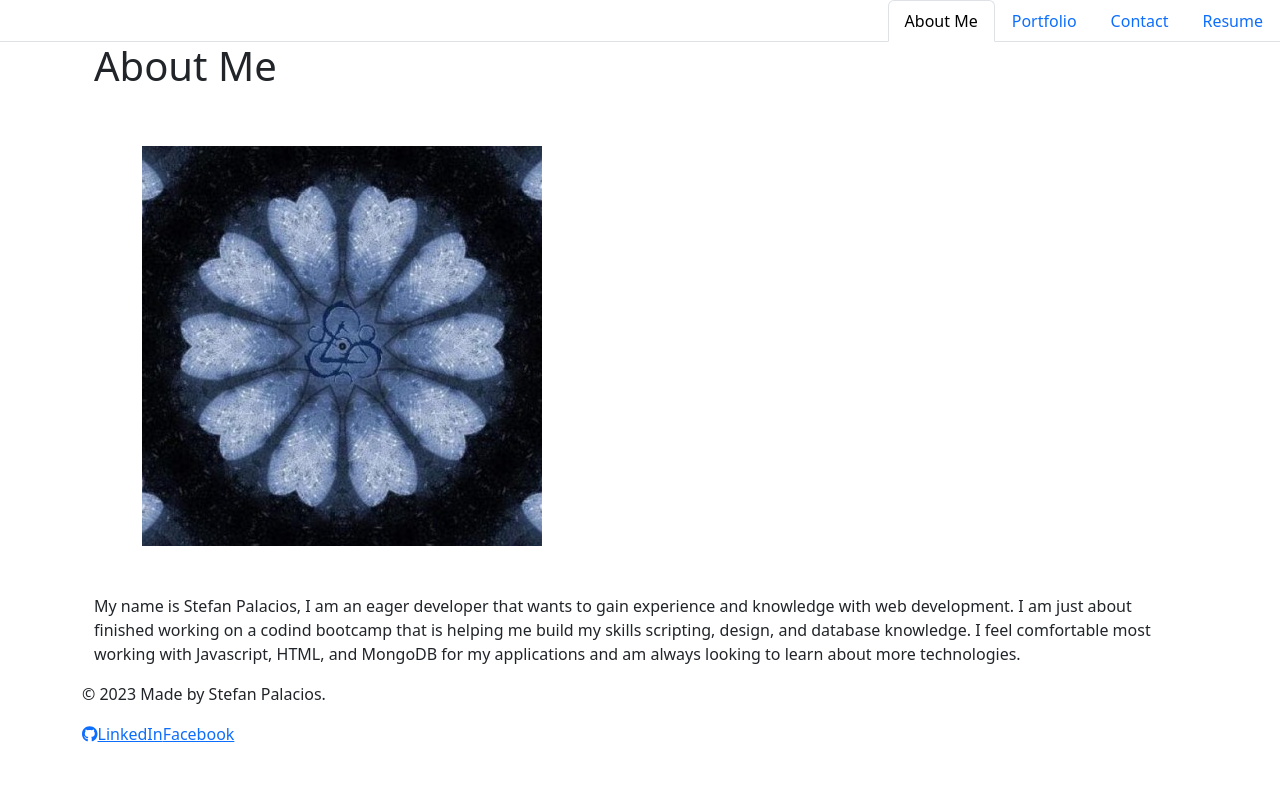
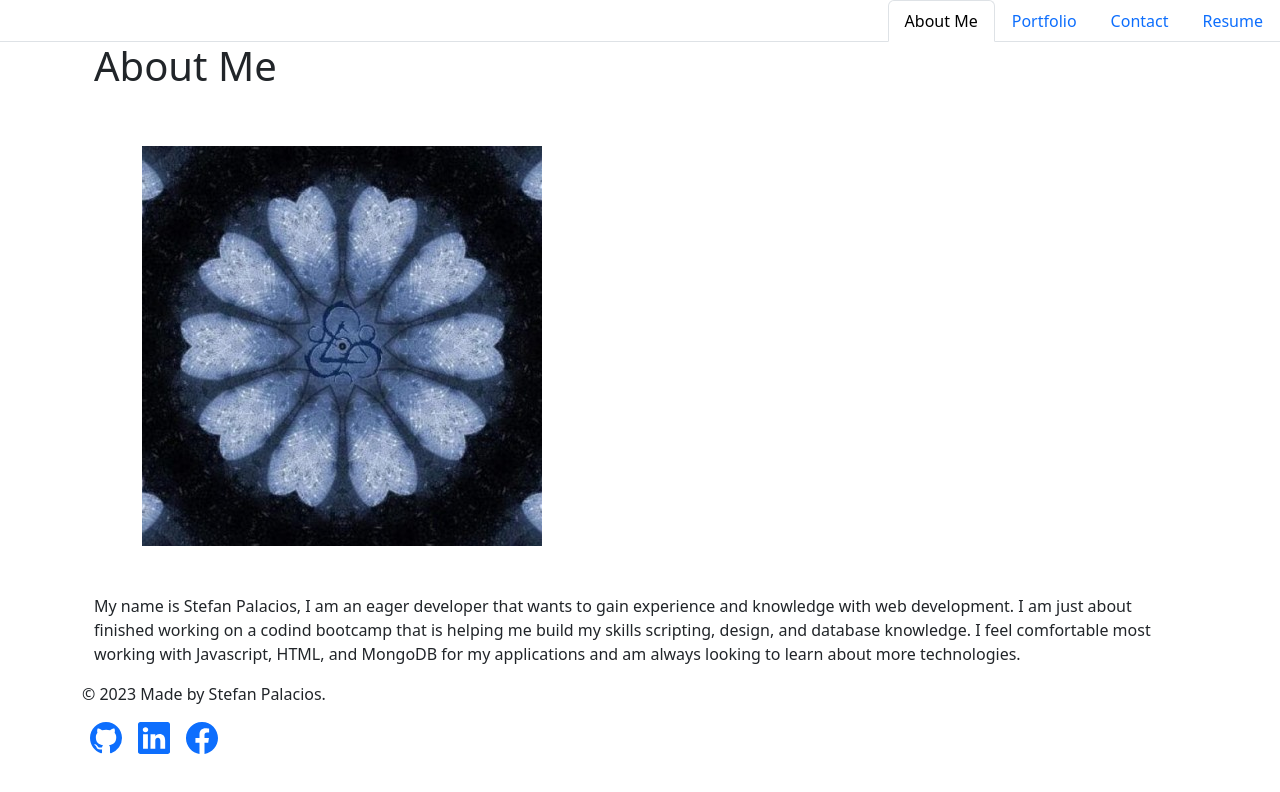
Before and after one commit to turtlesrus01/Aware-Portfolio, a React (Create React App) app: page / in a window 1280 px wide. Shown: the top 792 px of the page. Built offline with nearby package versions, Linux system fonts and the light colour scheme.

Commit message:
Changed icon module to react-icons

```diff
--- a/src/component/Footer.js
+++ b/src/component/Footer.js
@@ -1,7 +1,5 @@
 import React from "react";
-import { FontAwesomeIcon } from "@fortawesome/react-fontawesome";
-import { faGithub } from "@fortawesome/free-brands-svg-icons";
-
+import { BsLinkedin, BsFacebook, BsGithub } from "react-icons/bs";
 
 export default function Footer() {
   return (
@@ -9,11 +7,15 @@ export default function Footer() {
       <div className="align-middle">
         <p>© 2023 Made by Stefan Palacios.</p>
         <nav>
-          <a href="https://github.com/turtlesrus01">
-            <FontAwesomeIcon icon={faGithub} />
+          <a href="https://github.com/turtlesrus01" className="p-2">
+            <BsGithub size={32}/>
           </a>
-          <a href="https://www.linkedin.com/in/stefan-palacios-74481281/">LinkedIn</a>
-          <a href="">Facebook</a>
+          <a href="https://www.linkedin.com/in/stefan-palacios-74481281/" className="p-2">
+            <BsLinkedin size={32}/>
+          </a>
+          <a href="https://www.facebook.com/" className="p-2">
+            <BsFacebook size={32}/>
+          </a>
         </nav>
       </div>
     </footer>
```
Also changed, not shown: package.json (+1 -6 lines), 1 other file (tests, documents, lock files or other folders).
